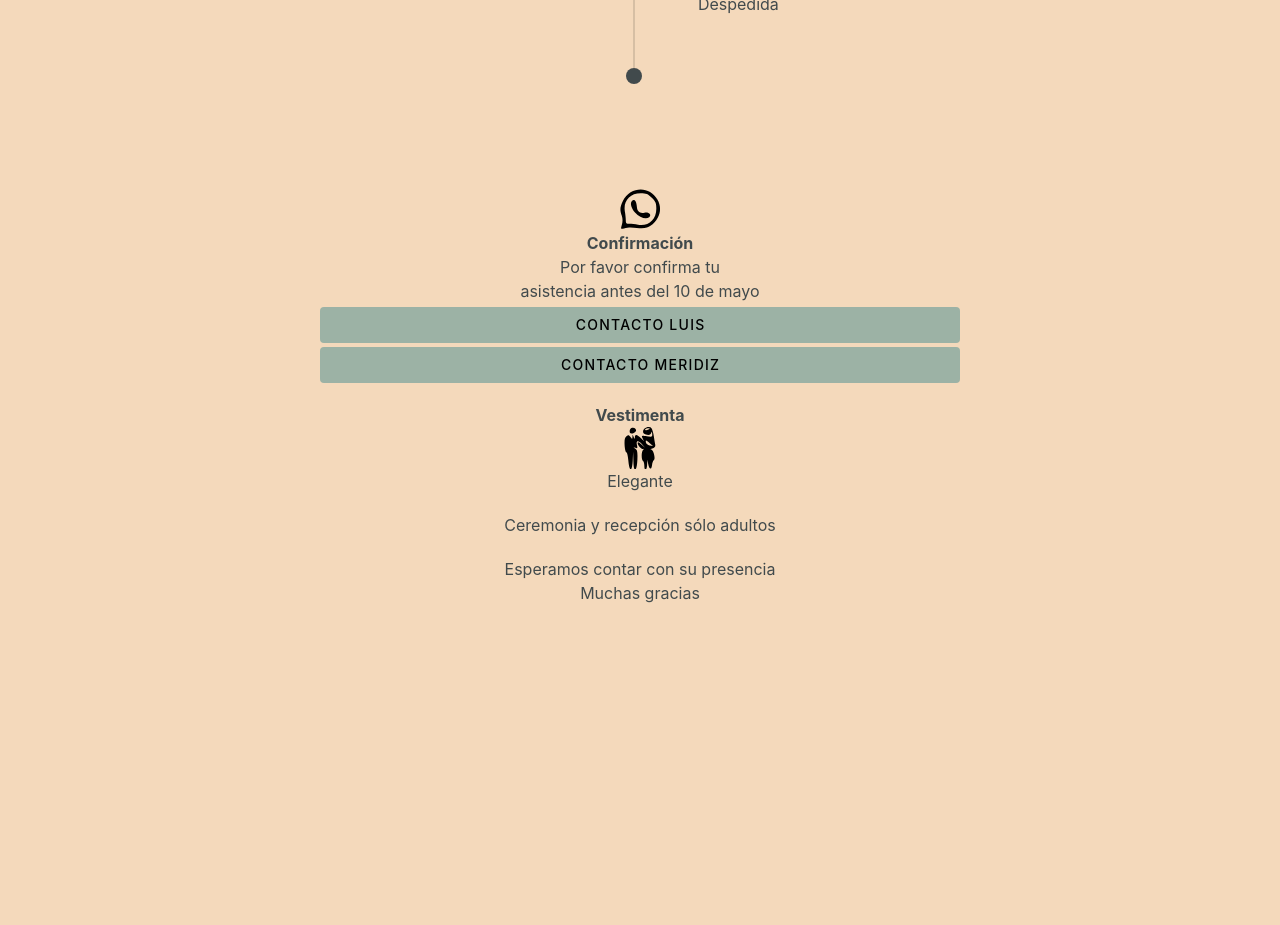
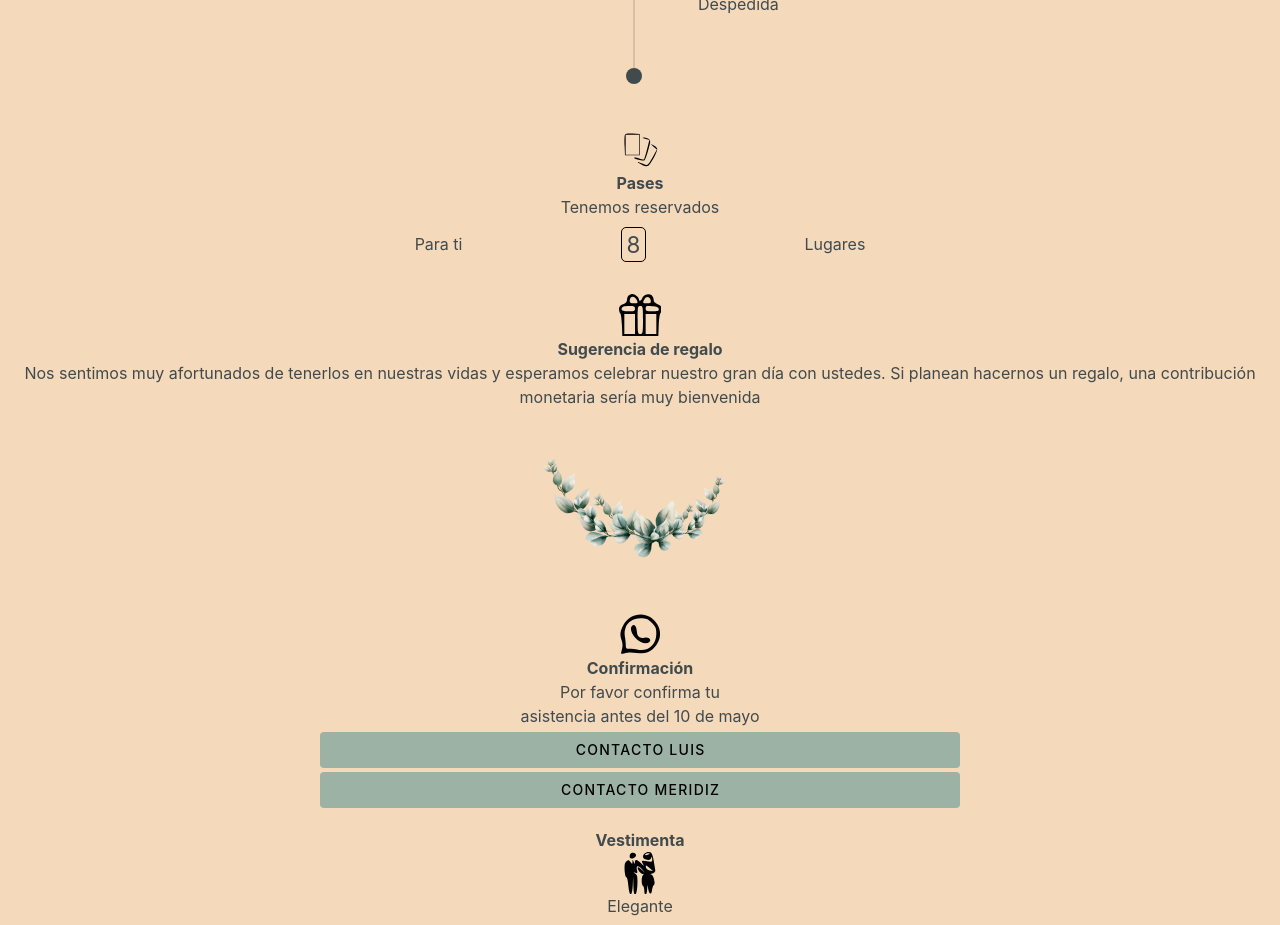
Before and after one commit to alexpineda99/boda-perniapineda, a Vue app: page /#/ in a window 1280 px wide. Shown: the part 1660-2585 px from the top of the page. Before the commit the page ends 2265 px from the top, so only its background shows below. Built offline with nearby package versions, Linux system fonts and the light colour scheme.

Commit message:
moved redirects

```diff
--- a/src/components/MainCard.vue
+++ b/src/components/MainCard.vue
@@ -10,6 +10,6 @@ import Contact from "./Contact.vue";
   <frontMain />
   <InfoWedding/>
   <Timeline/>
-  <!-- <Pases/> -->
+  <Pases/>
   <Contact/>
 </template>
```
